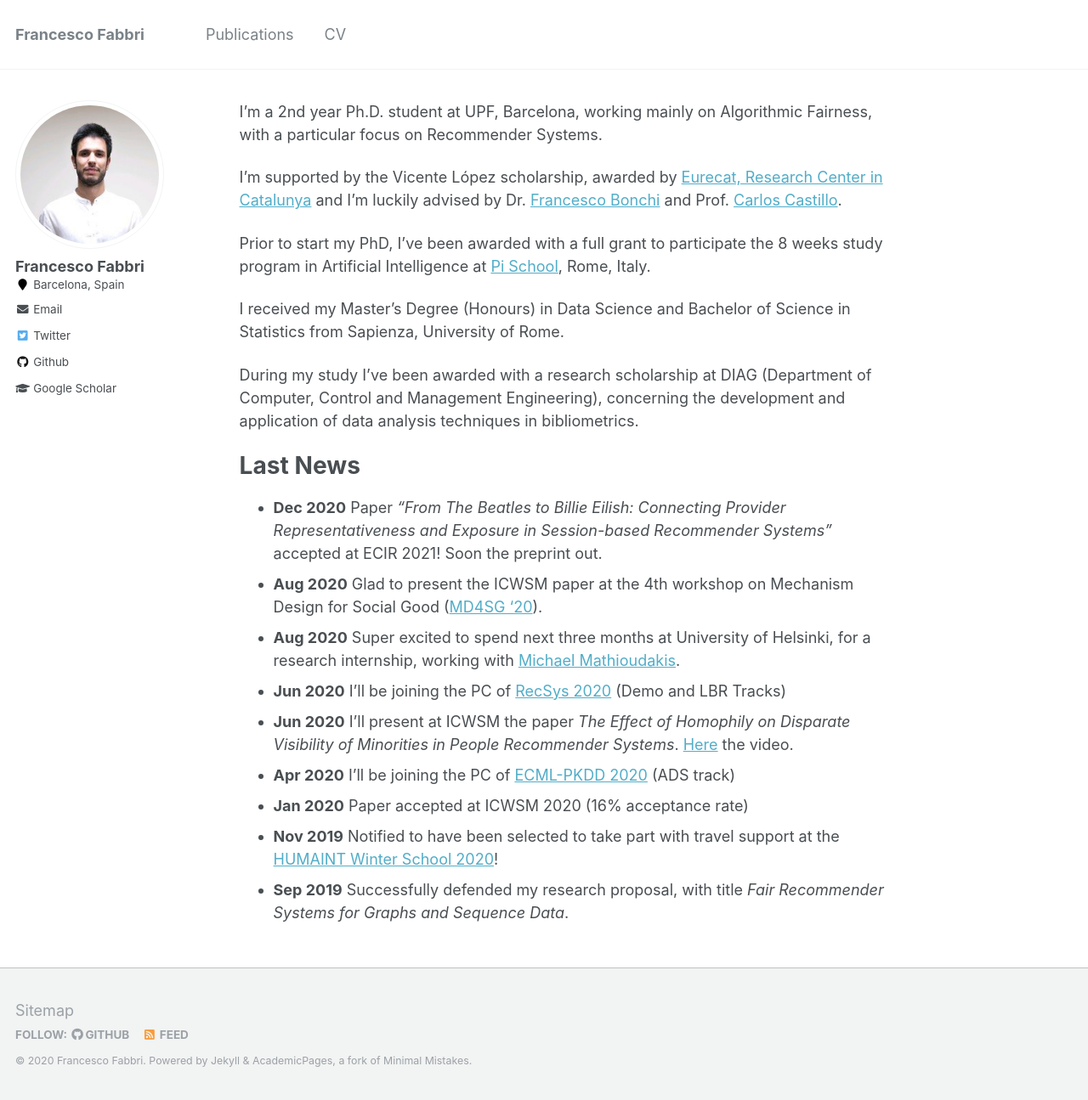
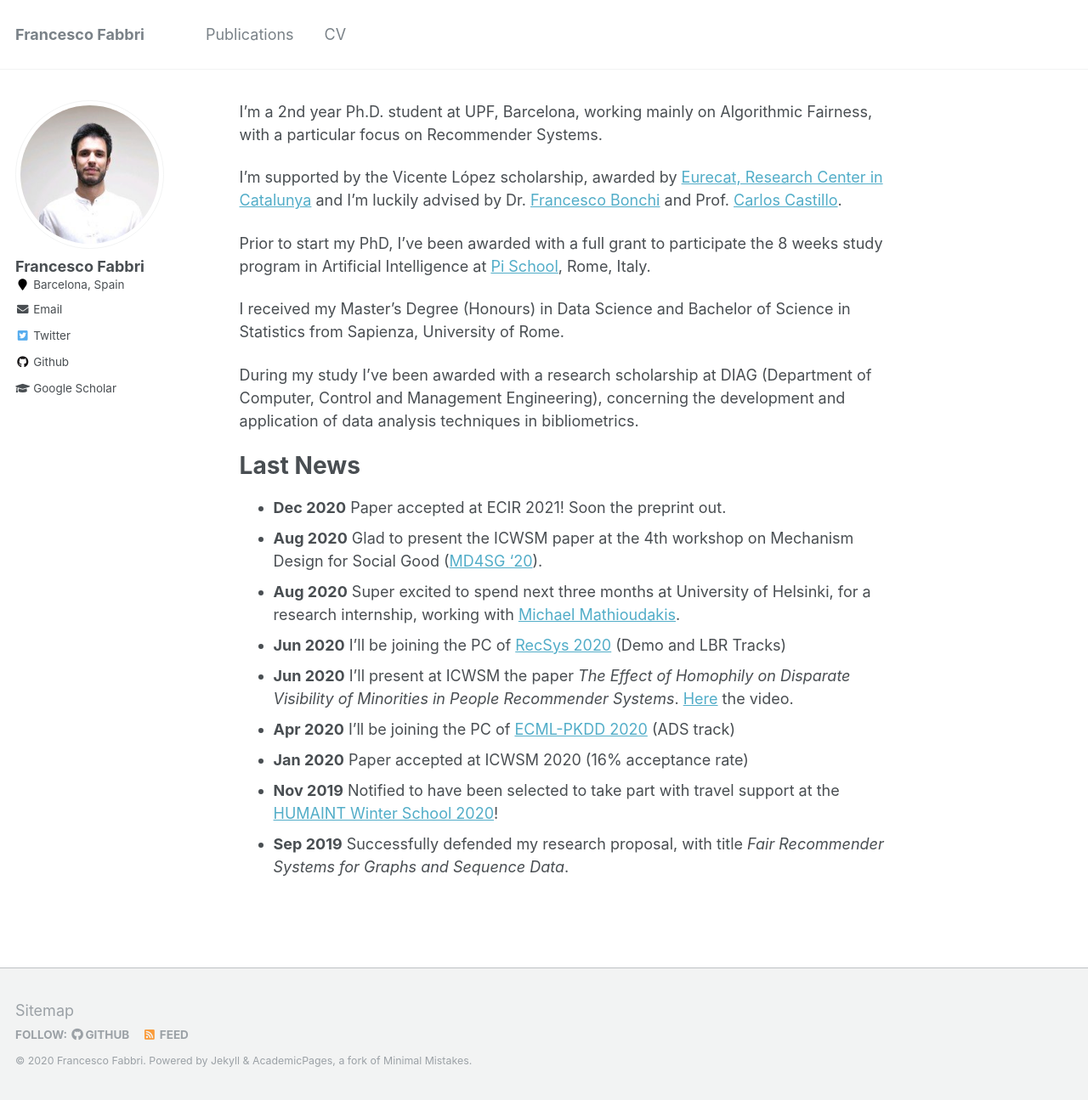
Before and after one commit to FraFabbri/frafabbri.github.io, a Jekyll site: the page built from _pages/about.md, in a window 1280 px wide and 1295 px high. Shown: the whole window at 85% size. Built offline with Jekyll 4.4.1, drawn with Linux system fonts in a browser that asks for light colours.

Commit message:
paper-accepted2

```diff
--- a/_pages/about.md
+++ b/_pages/about.md
@@ -24,7 +24,7 @@ Last News
 ======
 
 
-* **Dec 2020** Paper *"From The Beatles to Billie Eilish: Connecting Provider Representativeness and Exposure in Session-based Recommender Systems"* accepted at ECIR 2021! Soon the preprint out.
+* **Dec 2020** Paper accepted at ECIR 2021! Soon the preprint out.
 * **Aug 2020** Glad to present the ICWSM paper at the 4th workshop on Mechanism Design for Social Good ([MD4SG '20](http://md4sg.com/workshop/MD4SG20/index.html)).
 * **Aug 2020** Super excited to spend next three months at University of Helsinki, for a research internship, working with [Michael Mathioudakis](https://michalis.co/).
 * **Jun 2020** I'll be joining the PC of [RecSys 2020](https://recsys.acm.org/recsys20/) (Demo and LBR Tracks)
```
Also changed, not shown: _pages/publications.md (+1 -1 lines).
